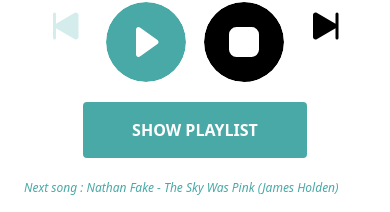
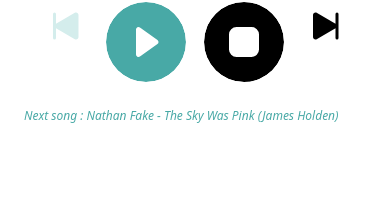
Before and after one commit to FCHDev/react-audioo-player, a React (Create React App) app: page / in a window 390 px wide. Shown: the part 485-697 px from the top of the page. Built offline with nearby package versions, Linux system fonts and the light colour scheme; a web font is replaced by a local one.

Commit message:
Remove Show Playlist button

```diff
--- a/src/App.js
+++ b/src/App.js
@@ -2,7 +2,6 @@ import ControlPanel from "./components/ControlPanel";
 import React, {useEffect, useRef, useState} from "react";
 import VolumeModule from "./components/VolumeModule";
 import convertSecondstoTime from "./functions/convertSecondsToTime";
-import ButtonShowPlaylist from "./components/ButtonShowPlaylist";
 import cancel from "./assets/svg/cancel.svg"
 import ScrollToTop from "react-scroll-to-top";
 import trackDb from "./data/trackDb.json"
@@ -257,7 +256,6 @@ function App() {
     }
 
 
-
     return (
         <>
             {/*<ButtonAdminPanel admin={admin} setAdmin={setAdmin}>*/}
@@ -407,9 +405,6 @@ function App() {
                         {/*VOLUME BAR*/}
                         <VolumeModule currentTrack={currentTrack} volume={volume} setVolume={setVolume}/>
 
-                        {/*SHOW PLAYLIST*/}
-                        <ButtonShowPlaylist/>
-
                         {/*NEXT TRACK */}
                         <div className="md:block">
                                 <span className="md:py-0 py-4 italic text-xs h-5 text-main"
--- a/src/components/ButtonShowPlaylist.js
+++ b/src/components/ButtonShowPlaylist.js
@@ -3,7 +3,7 @@ import { Link } from 'react-scroll'
 
 const ButtonShowPlaylist = () => {
     return (
-        <div className="flex justify-center sm:mb-3">
+        <div className="md:flex justify-center sm:mb-3">
             <button className="
                 bg-main
                 text-white
```
